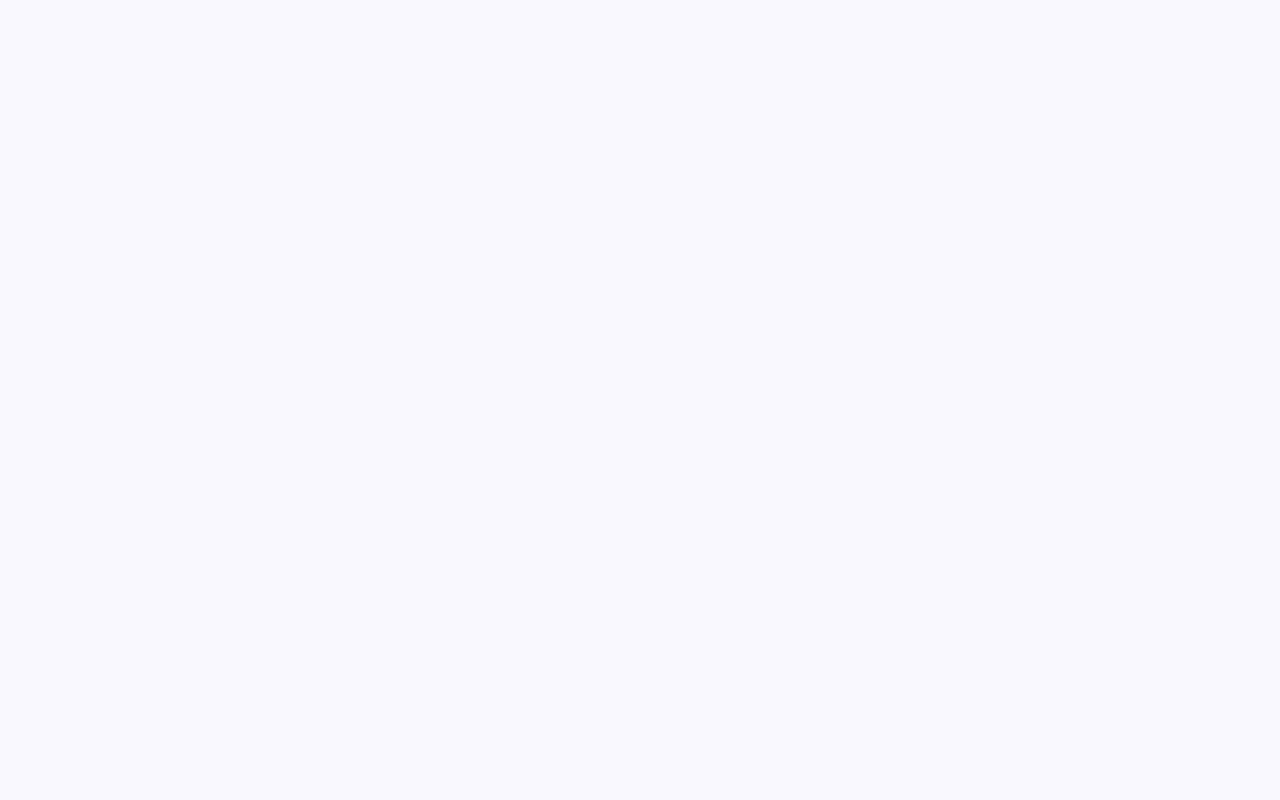
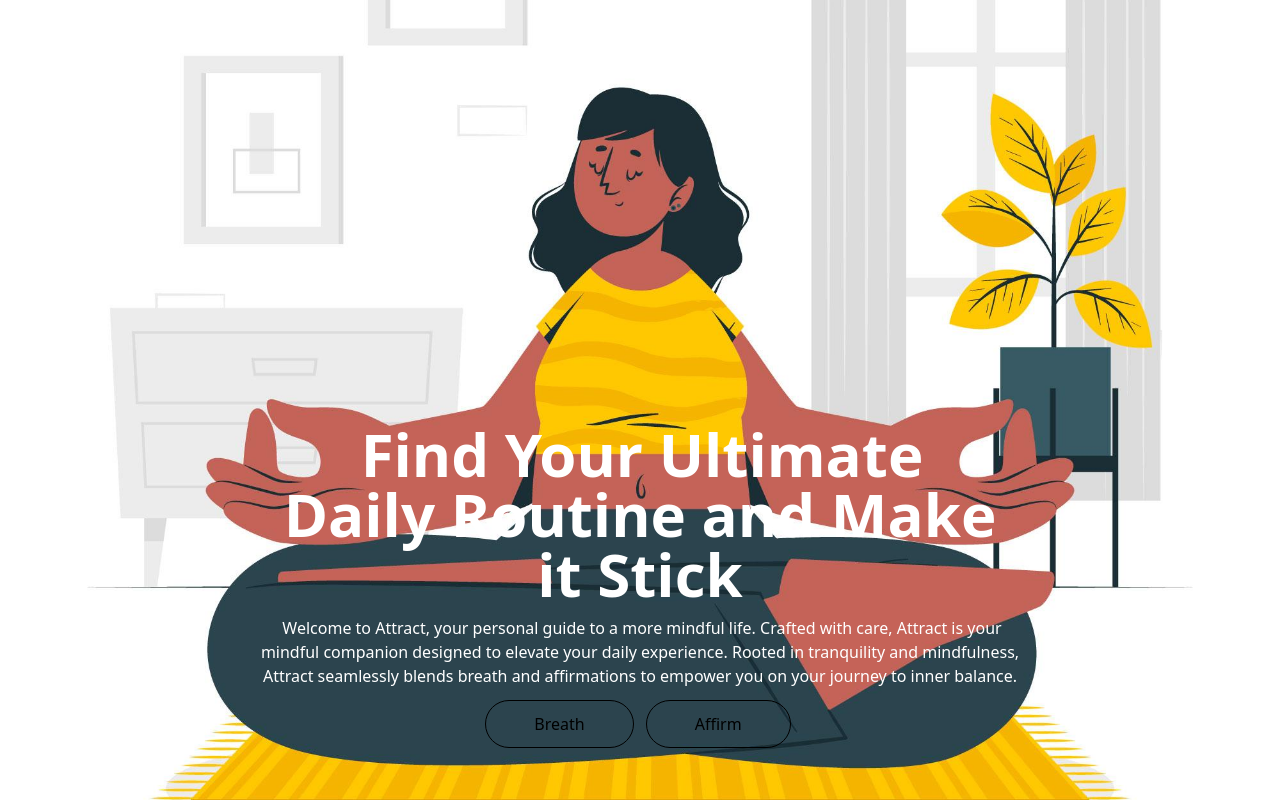
Before and after one commit to Selamkd/Attract, a Next.js app in the folder attract/: page / in a window 1280 px wide. Shown: the part 215-1015 px from the top of the page. Before the commit the page ends 800 px from the top, so only its background shows below. Built offline with nearby package versions, Linux system fonts and the light colour scheme.

Commit message:
home card added

```diff
--- a/attract/components/Maincard.jsx
+++ b/attract/components/Maincard.jsx
@@ -0,0 +1,48 @@
+import React from 'react';
+
+const MainCard = () => {
+  return (
+    <>
+      <section
+        id="mainbanner"
+        className="h-[700px] lg:h-[900px] w-full main-banner bg-no-repeat bg-cover bg-center flex items-end justify-center"
+      >
+        <div className="container">
+          <div className="indent-1 lg:w-[60%] mx-auto text-center pb-16">
+            <h1 className="text-3xl text-white lg:text-6xl font-bold">
+              Find Your Ultimate <br />
+              Daily Routine and Make it Stick
+            </h1>
+            <p className="py-3 text-white">
+              Welcome to Attract, your personal guide to a more mindful life.
+              Crafted with care, Attract is your mindful companion designed to
+              elevate your daily experience. Rooted in tranquility and
+              mindfulness, Attract seamlessly blends breath and affirmations to
+              empower you on your journey to inner balance.
+            </p>
+            <div className="banner-buttons flex items-center justify-center mt-3">
+              <div className="primary-btn">
+                <a
+                  href=""
+                  className="py-3 px-12 rounded-full text-md font-medium border border-black"
+                >
+                  Breath
+                </a>
+              </div>
+              <div className="secondary-btn mx-2">
+                <a
+                  href=""
+                  className="py-3 px-12 rounded-full text-md font-medium border border-black"
+                >
+                  Affirm
+                </a>
+              </div>
+            </div>
+          </div>
+        </div>
+      </section>
+    </>
+  );
+};
+
+export default MainCard;
--- a/attract/pages/index.js
+++ b/attract/pages/index.jsx
@@ -1,12 +1,14 @@
 import Image from 'next/image';
 import { Inter } from 'next/font/google';
 import Header from '../components/Header';
+import MainCard from '../components/Maincard';
 const inter = Inter({ subsets: ['latin'] });
 
 export default function Home() {
   return (
     <main>
       <Header />
+      <MainCard />
     </main>
   );
 }
--- a/attract/styles/globals.css
+++ b/attract/styles/globals.css
@@ -7,5 +7,7 @@
 }
 .attract-logo {
   width: 15%;
-  align-self: flex-start;
 }
+#mainbanner {
+  background-image: url('../public/mainbanner.jpg');
+}
```
Also changed, not shown: attract/public/mainbanner.jpg (added), attract/public/space.jpeg (added).
